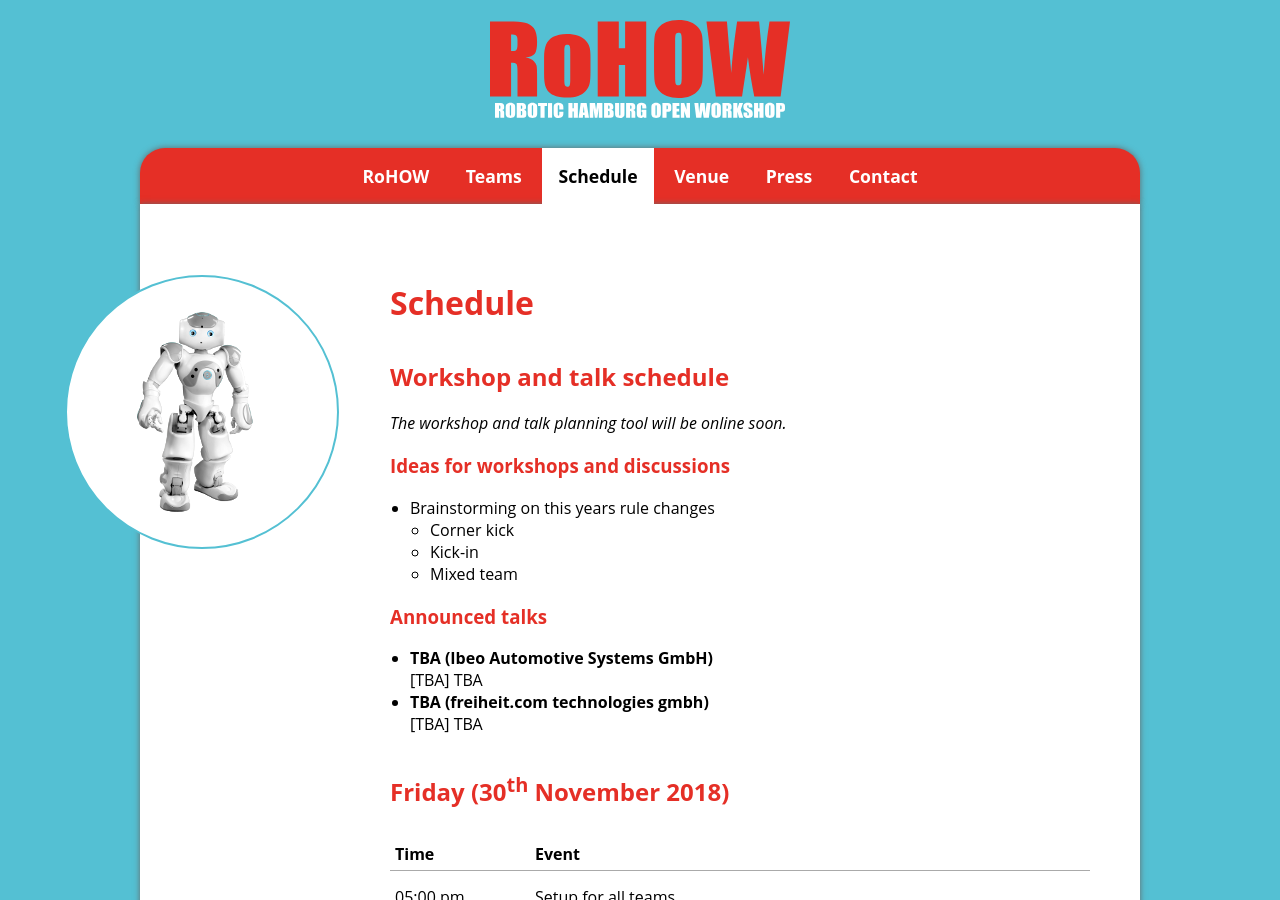
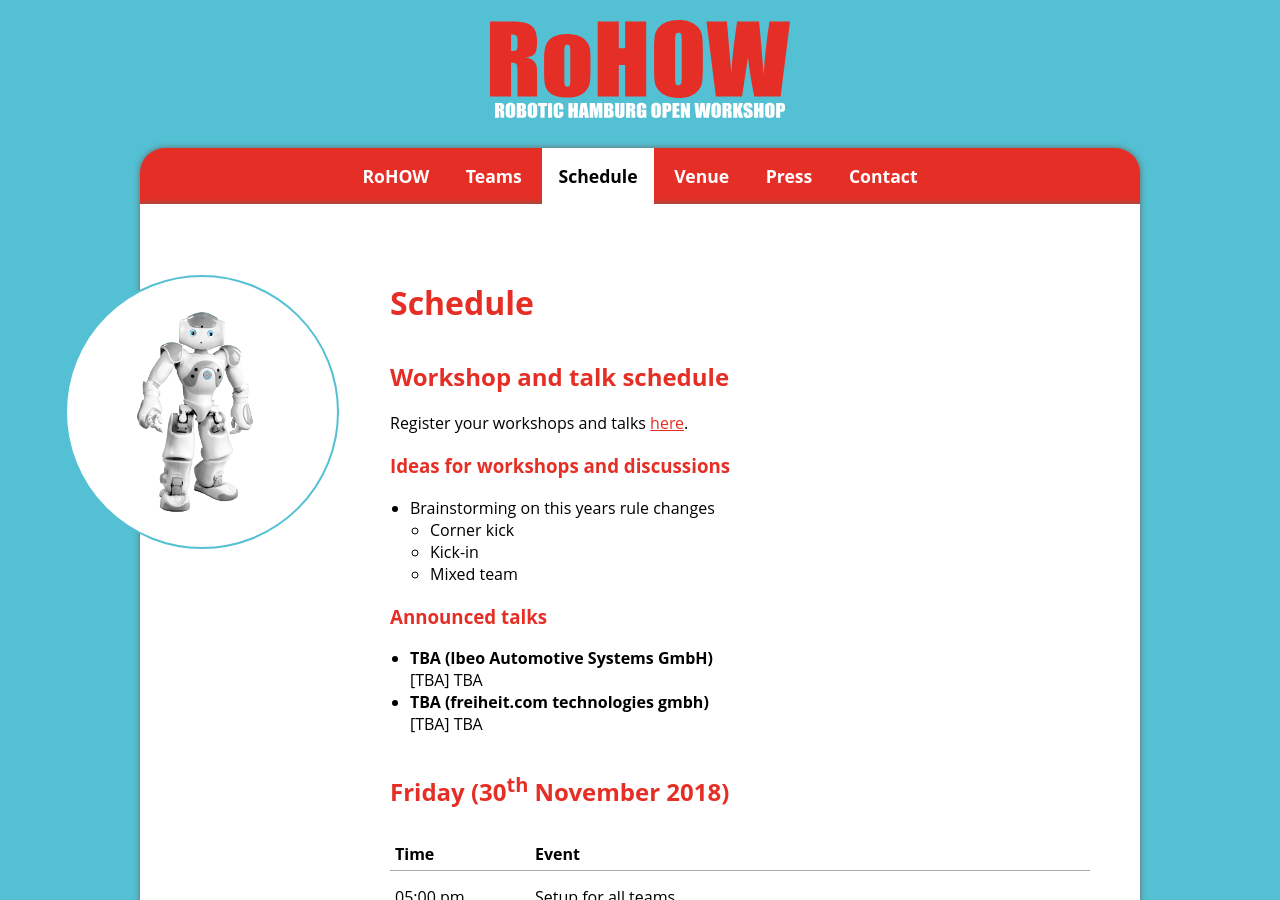
Before and after one commit to RHOrga/rhorga.github.io, a Jekyll site: the page built from 2018/en/schedule.md, in a window 1280 px wide and 900 px high. Built offline with Jekyll 4.4.1, drawn with Linux system fonts in a browser that asks for light colours.

Commit message:
Revert "Drop mopad link for now"
This reverts commit 0ccce4c483367d2db7f4b7d2d2603c1c09567945.

```diff
--- a/2018/en/schedule.md
+++ b/2018/en/schedule.md
@@ -5,7 +5,7 @@ layout: default-en-only-2018
 
 ## Workshop and talk schedule
 
-*The workshop and talk planning tool will be online soon.*
+Register your workshops and talks <a href="https://www.rohow.de/mopad">here</a>.
 
 ### Ideas for workshops and discussions
 
```
